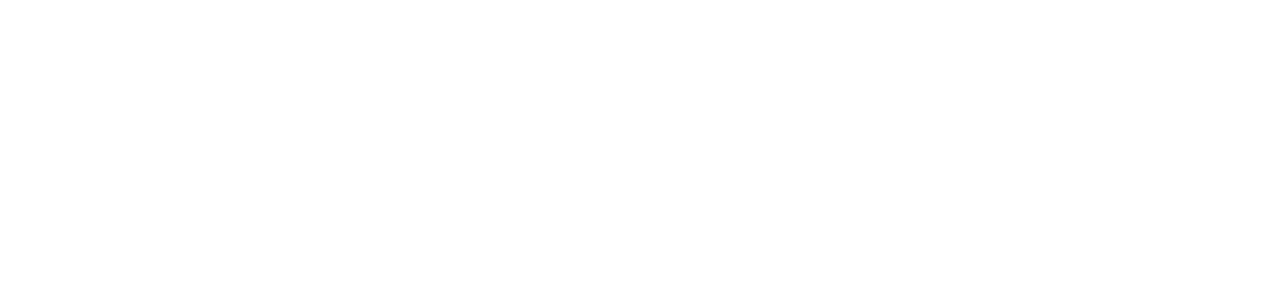
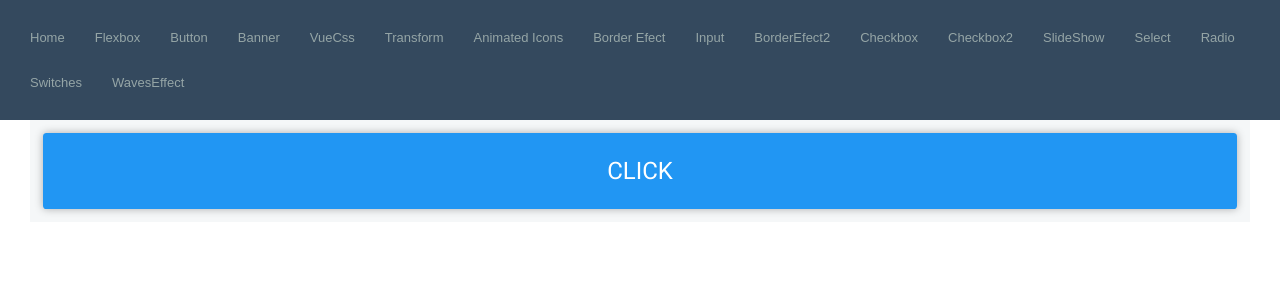
Before and after one commit to metinsut/exercises, a Vue app: page /wavesEffect in a window 1280 px wide. Shown: the top 300 px of the page. Built offline with nearby package versions, Linux system fonts and the light colour scheme.

Commit message:
waveseffect

```diff
--- /dev/null
+++ b/src/components/WavesEffect.vue
@@ -0,0 +1,59 @@
+<template>
+    <div class="waveseffect">
+        <v-header></v-header>
+        <div class="wrapper">
+            <button v-on:click="clickButton">Click</button>
+        </div>
+    </div>
+</template>
+
+<script>
+import header from '@/components/layout/header'
+export default {
+    name: 'waveseffect',
+    components: { 'v-header': header },
+    data() {
+        return {
+            msg: 'Welcome to Your Vue.js App'
+        }
+    },
+    methods: {
+        clickButton: (e) => {
+            var circle = document.createElement('div');
+            this.appendChild(circle);
+
+            circle.classList.add('ripple');
+        }
+    }
+}
+</script>
+
+<style lang="scss" scoped>
+@import "../assets/common/common";
+
+button {
+    font-family: "Roboto";
+    font-size: 24px;
+    padding: 1em 2em;
+    margin: 3px;
+    border: 0;
+    outline: 0;
+    color: white;
+    background-color: #2196F3;
+    text-transform: uppercase;
+    border-radius: 0.15em;
+    box-shadow: 0 0 8px rgba(0, 0, 0, 0.3);
+    overflow: hidden;
+    position: relative;
+}
+
+button .ripple {
+    border-radius: 50%;
+    background-color: rgba(255, 255, 255, 0.7);
+    position: absolute;
+    transform: scale(0);
+    animation: ripple 0.6s linear;
+}
+
+
+</style>
--- a/src/components/layout/header.vue
+++ b/src/components/layout/header.vue
@@ -19,6 +19,7 @@
         <router-link class="select" to="/select">Select</router-link>
         <router-link class="radio" to="/radio">Radio</router-link>
         <router-link class="switches" to="/switches">Switches</router-link>
+        <router-link class="waveseffect" to="/waveseffect">WavesEffect</router-link>
       </div>
     </div>
   </div>
--- a/src/router/index.js
+++ b/src/router/index.js
@@ -17,6 +17,7 @@
 import Radio from '@/components/Radio'
 import Checkbox2 from '@/components/Checkbox2'
 import Switches from '@/components/Switches'
+import WavesEffect from '@/components/WavesEffect'
 
 Vue.use(Router)
 
@@ -107,6 +108,11 @@
       path: '/switches',
       name: 'Switches',
       component: Switches
+    },
+    {
+      path: '/wavesEffect',
+      name: 'WavesEffect',
+      component: WavesEffect
     }
   ]
 })
```
